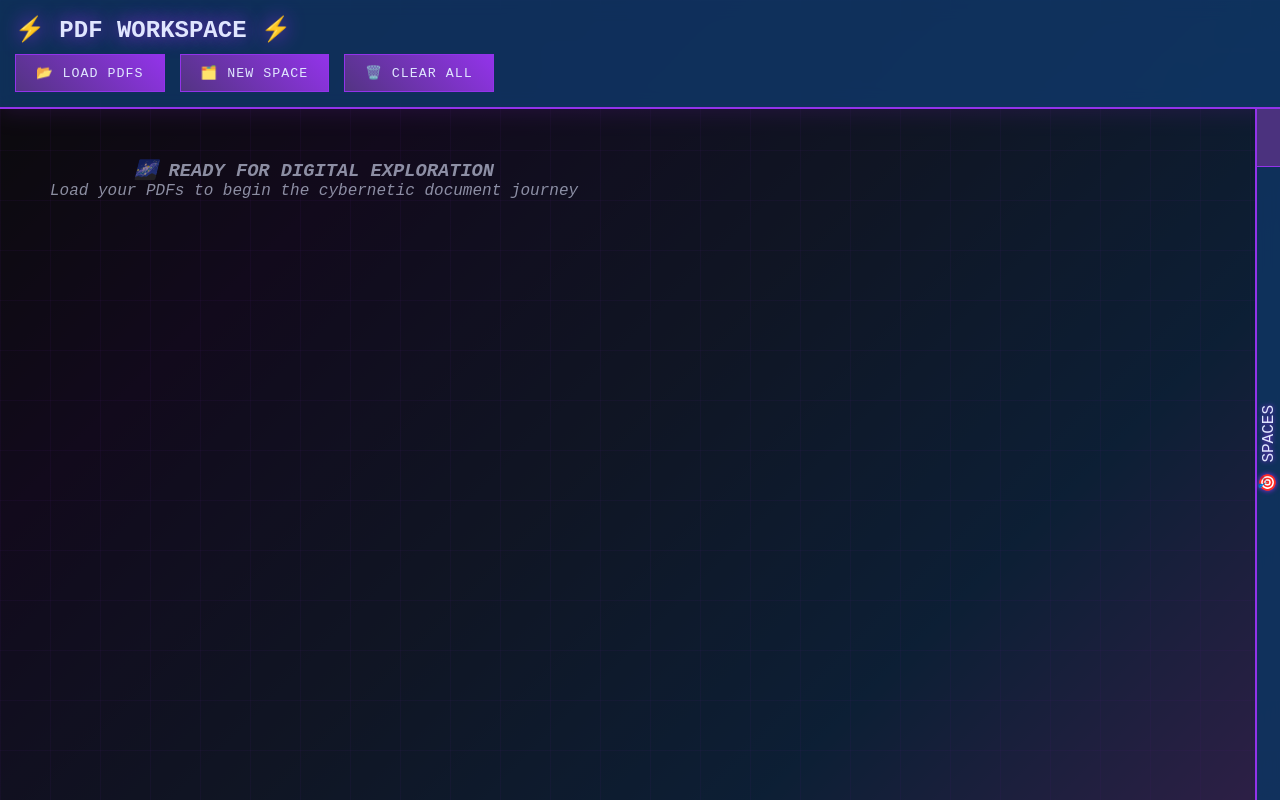
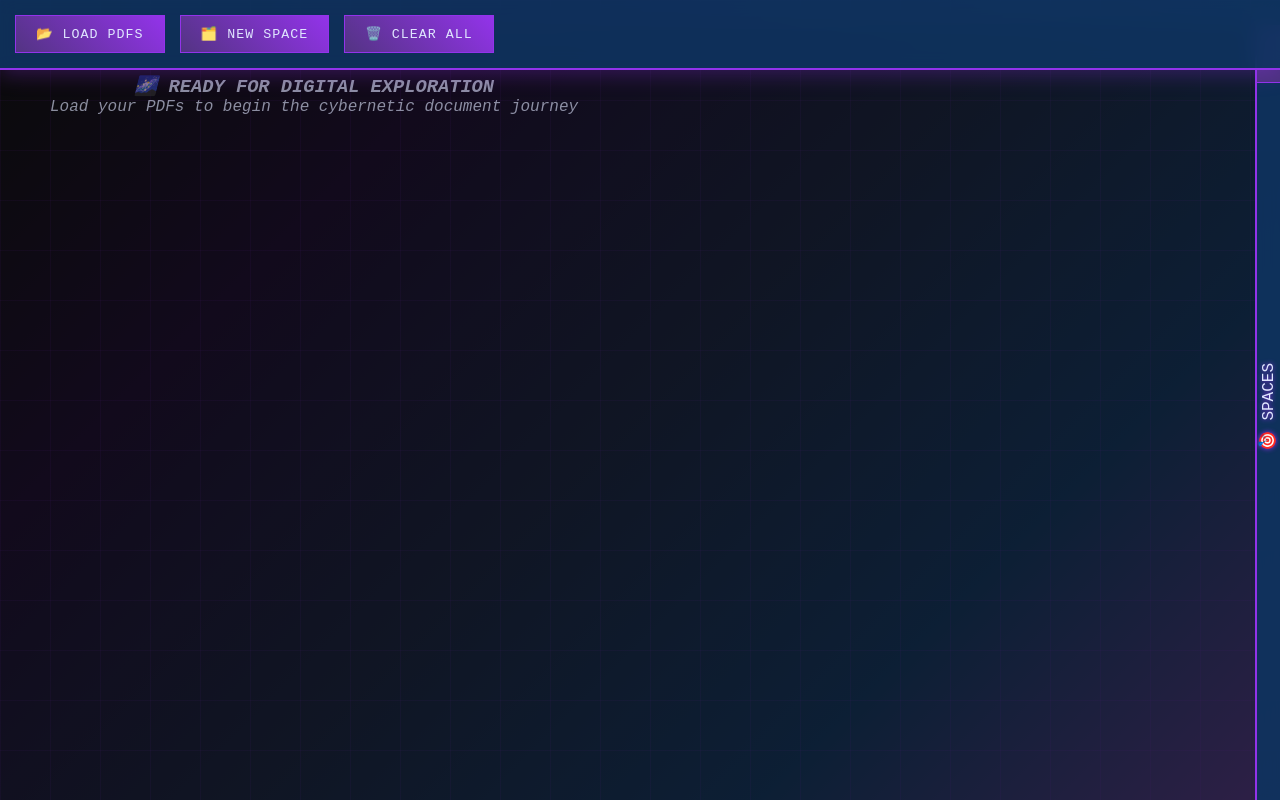
Before and after one commit to soymh/pdf-react, a React (Create React App) app: page / in a window 1280 px wide. Built offline with nearby package versions, Linux system fonts and the light colour scheme.

Commit message:
feat: Implement header expansion on mouse hover

```diff
--- a/src/App.css
+++ b/src/App.css
@@ -40,6 +40,66 @@
             padding: 15px;
             backdrop-filter: blur(10px);
             box-shadow: 0 4px 20px rgba(147, 51, 234, 0.3);
+            position: fixed;
+            top: 0;
+            left: 0;
+            right: 0;
+            z-index: 30;
+            transform: translateY(calc(-100% + 25px));
+            transition: transform 0.4s cubic-bezier(0.25, 0.46, 0.45, 0.94);
+            cursor: pointer;
+        }
+
+        /* Expanded state */
+        .header.expanded {
+            transform: translateY(0);
+            cursor: default;
+        }
+
+        /* Hover fallback */
+        .header:hover:not(.dragging) {
+            transform: translateY(0);
+            cursor: default;
+        }
+
+        /* Style the collapsed header content */
+        .header .logo {
+            font-size: 24px;
+            font-weight: bold;
+            text-shadow: 0 0 20px #9333ea;
+            color: #e0e6ff;
+            margin-bottom: 10px;
+            /* Add positioning for collapsed state */
+            position: absolute;
+            left: 50%;
+            top: 2px;
+            transform: translateX(-50%);
+            transition: opacity 0.3s ease;
+            opacity: 1;
+            margin-bottom: 0;
+            font-size: 14px;
+        }
+
+        /* Hide logo when expanded, show controls */
+        .header:hover .logo,
+        .header.expanded .logo {
+            opacity: 0;
+        }
+
+        .header .controls {
+            display: flex;
+            gap: 15px;
+            align-items: center;
+            flex-wrap: wrap;
+            opacity: 0;
+            pointer-events: none;
+            transition: opacity 0.3s ease;
+        }
+
+        .header:hover .controls,
+        .header.expanded .controls {
+            opacity: 1;
+            pointer-events: auto;
         }
 
         .logo {
@@ -94,12 +154,12 @@
         .cyber-button:hover::before {
             left: 100%;
         }
-
         .main-content {
             flex: 1;
             display: flex;
             overflow: hidden;
-	    position: relative;
+            position: relative;
+            margin-top: 25px; /* Space for collapsed header */
         }
 
         .pdf-viewers {
@@ -632,3 +692,13 @@
   border: 2px dashed #9333ea !important;
   border-radius: 4px;
 }
+
+/* Prevent header from collapsing during drag operations */
+.header.dragging {
+    transform: translateY(0) !important;
+}
+
+/* Ensure body handles dragging state for header too */
+body.dragging .header {
+    transform: translateY(0) !important;
+}
--- a/src/components/Header.js
+++ b/src/components/Header.js
@@ -1,8 +1,56 @@
-import React from 'react';
+import React, { useState, useRef, useEffect } from 'react';
 
 function Header({ onLoadClick, onCreateSpace, onClearAll }) {
+  const [isExpanded, setIsExpanded] = useState(false);
+  const [isDragging, setIsDragging] = useState(false);
+  const headerRef = useRef(null);
+  const expandTimeoutRef = useRef(null);
+
+  // Handle header expansion/collapse
+  const handleMouseEnter = () => {
+    if (!isDragging) {
+      clearTimeout(expandTimeoutRef.current);
+      setIsExpanded(true);
+    }
+  };
+
+  const handleMouseLeave = () => {
+    if (!isDragging) {
+      expandTimeoutRef.current = setTimeout(() => {
+        setIsExpanded(false);
+      }, 300); // Small delay to prevent flickering
+    }
+  };
+
+  // Global drag event listeners (similar to SpacesPanel)
+  useEffect(() => {
+    const handleDragStart = (e) => {
+      setIsDragging(true);
+      setIsExpanded(true);
+    };
+
+    const handleDragEnd = () => {
+      setIsDragging(false);
+    };
+
+    // Listen to global drag events
+    document.addEventListener('dragstart', handleDragStart);
+    document.addEventListener('dragend', handleDragEnd);
+
+    return () => {
+      document.removeEventListener('dragstart', handleDragStart);
+      document.removeEventListener('dragend', handleDragEnd);
+      clearTimeout(expandTimeoutRef.current);
+    };
+  }, []);
+
   return (
-    <div className="header">
+    <div
+      ref={headerRef}
+      className={`header ${isExpanded ? 'expanded' : ''} ${isDragging ? 'dragging' : ''}`}
+      onMouseEnter={handleMouseEnter}
+      onMouseLeave={handleMouseLeave}
+    >
       <div className="logo">⚡ PDF WORKSPACE ⚡</div>
       <div className="controls">
         <button className="cyber-button" onClick={onLoadClick}>
```
